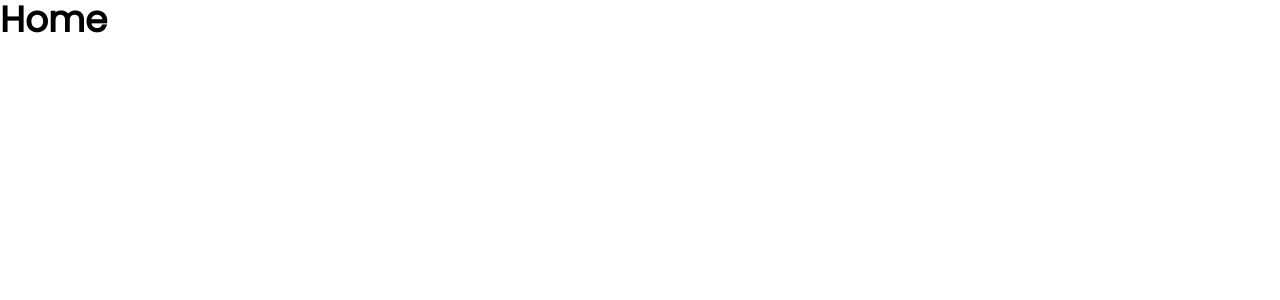
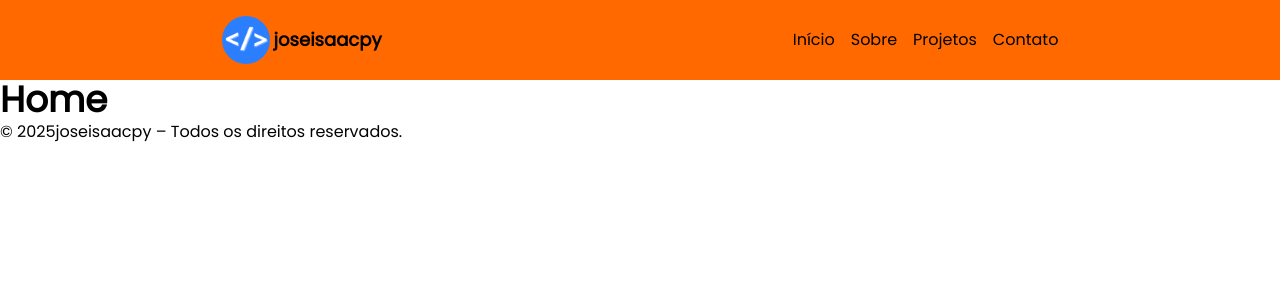
Before and after one commit to joseisaacpy/developer-portfolio-react, a React (Vite) app in the folder client/: page / in a window 1280 px wide. Shown: the top 300 px of the page. Built offline with nearby package versions, Linux system fonts and the light colour scheme.

Commit message:
feat: Implementa cabeçalho e navegação responsiva no componente Header

```diff
--- a/client/src/Components/Header/index.jsx
+++ b/client/src/Components/Header/index.jsx
@@ -1,19 +1,123 @@
+// Imports
+import logoImg from "../../assets/img/dev-jose.png";
+import { FaHome, FaUser, FaBriefcase, FaPhone } from "react-icons/fa";
+import { IoMdMenu, IoMdClose } from "react-icons/io";
+import { useState } from "react";
+
 const Header = () => {
+  // Estado pra controlar o menu
+  const [isOpen, setIsOpen] = useState(false);
   return (
     <>
       <header>
-        {/* Logo */}
         {/* Navigation */}
-        <nav>
+        <nav className="w-full bg-orange-500 p-4 flex items-center justify-between md:justify-around">
+          {/* Logo */}
+          <a
+            className="flex items-center gap-1 hover:scale-110 transition-all duration-300"
+            href="/"
+          >
+            <img
+              src={logoImg}
+              alt="Logo de José Isaac"
+              className="rounded-full w-12 h-12"
+            />
+
+            <span className="hidden md:flex text-lg font-bold">
+              joseisaacpy
+            </span>
+          </a>
+          {/* Menu burguer */}
+          <IoMdMenu
+            className="md:hidden text-3xl font-bold"
+            onClick={() => setIsOpen(!isOpen)}
+          />
           {/* Ul */}
-          <ul>
+          <ul className="hidden md:flex items-center gap-4">
             <li>
-              <a className="transition"
-              href=""></a>
+              <a className="transition-all hover:text-blue-950" href="/">
+                Início
+              </a>
+            </li>
+            <li>
+              <a className="transition-all hover:text-blue-950" href="#hero">
+                Sobre
+              </a>
+            </li>
+            <li>
+              <a
+                className="transition-all hover:text-blue-950"
+                href="#projetos"
+              >
+                Projetos
+              </a>
+            </li>
+            <li>
+              <a className="transition-all hover:text-blue-950" href="#contato">
+                Contato
+              </a>
             </li>
           </ul>
         </nav>
       </header>
+
+      {/* Menu mobile (só aparece no mobile e quando isOpen for true) */}
+      {isOpen && (
+        <div className="md:hidden w-full h-screen fixed top-0 left-0 bg-orange-500 z-50 transition-all duration-300">
+          <button
+            className="absolute top-4 right-4 text-3xl cursor-pointer"
+            onClick={() => setIsOpen(false)}
+          >
+            <IoMdClose />
+          </button>
+          <ul className="h-full flex flex-col items-center justify-center gap-6">
+            <li>
+              <a
+                onClick={() => {
+                  setIsOpen(false);
+                }}
+                className="text-2xl flex items-center justify-center gap-2 hover:scale-105 transition-transform"
+                href=""
+              >
+                <FaHome /> Início
+              </a>
+            </li>
+            <li>
+              <a
+                onClick={() => {
+                  setIsOpen(false);
+                }}
+                className="text-2xl flex items-center justify-center gap-2 hover:scale-105 transition-transform"
+                href="#hero"
+              >
+                <FaUser /> Sobre
+              </a>
+            </li>
+            <li>
+              <a
+                onClick={() => {
+                  setIsOpen(false);
+                }}
+                className="text-2xl flex items-center justify-center gap-2 hover:scale-105 transition-transform"
+                href="#projetos"
+              >
+                <FaBriefcase /> Projetos
+              </a>
+            </li>
+            <li>
+              <a
+                onClick={() => {
+                  setIsOpen(false);
+                }}
+                className="text-2xl flex items-center justify-center gap-2 hover:scale-105 transition-transform"
+                href="#contato"
+              >
+                <FaPhone /> Contato
+              </a>
+            </li>
+          </ul>
+        </div>
+      )}
     </>
   );
 };
--- a/client/src/Pages/SinglePage/index.jsx
+++ b/client/src/Pages/SinglePage/index.jsx
@@ -1,18 +1,20 @@
 // Components
-// import Header from "../../Components/Header";
+import Header from "../../Components/Header";
 import Home from "../../Components/Home";
 // import Sobre from "../../Components/Sobre";
 // import Projetos from "../../Components/Projetos";
 // import Contato from "../../Components/Contato";
+import Footer from "../../Components/Footer";
 
-//
 const SinglePage = () => {
   return (
     <>
+      <Header />
       <Home />
       {/* <Sobre />
       <Projetos />
       <Contato /> */}
+      <Footer />
     </>
   );
 };
```
